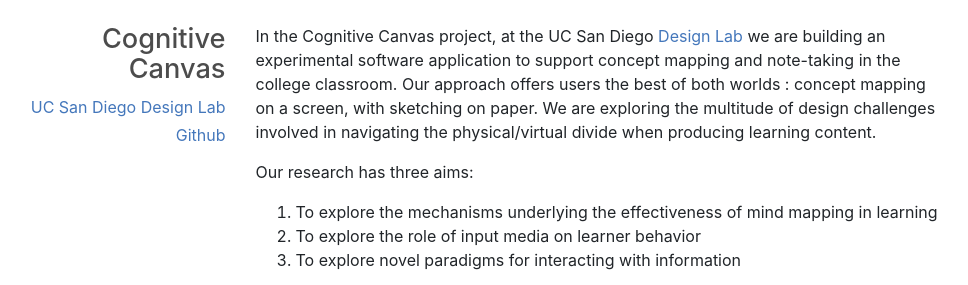
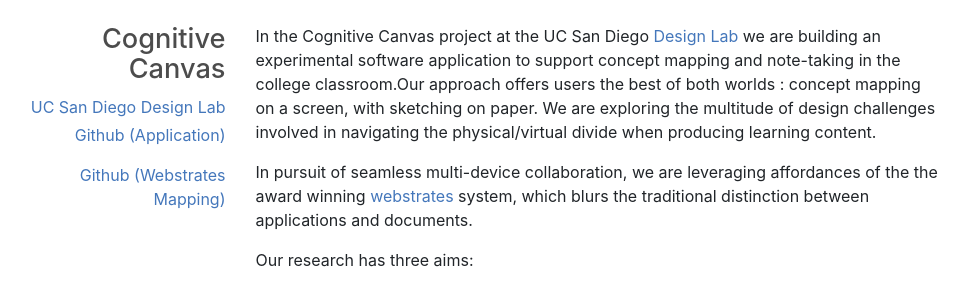
Before and after one commit to madebyafox/CognitiveCanvas, a plain HTML site: page docs/index.html in a window 1280 px wide. Shown: the top 285 px of the page, without its empty margins (162-1130 px from the left). Drawn offline with nearby package versions, Linux system fonts and the light colour scheme.

Commit message:
update collaboration

```diff
--- a/docs/index.html
+++ b/docs/index.html
@@ -14,16 +14,23 @@
 		<div class="col-sm-3 cond-right">
 			<h1>Cognitive Canvas</h1>
             <p class="alt mb-0"><a href="http://designlab.ucsd.edu/">UC San Diego Design Lab</a></p>
-            <p class="mt-1"><a href="https://github.com/activityhistory">Github</a></p>
+            <p class="mt-1"><a href="https://github.com/CognitiveCanvas-Container">Github (Application)</a>
+            <p class="mt-2"><a href="https://github.com/CognitiveCanvas-Mapping">Github (Webstrates Mapping)</a></p>
+</p>
 		</div>
 
         <div class="col-sm-9">
-            <p>In the Cognitive Canvas project, at the UC San Diego <a href="http://designlab.ucsd.edu/">
+            <p>In the Cognitive Canvas project at the UC San Diego
+              <a href="http://designlab.ucsd.edu/">
               Design Lab</a> we are building an experimental software
-              application to support concept mapping and note-taking in the college classroom.
-              Our approach offers users the best of both worlds : concept mapping on a screen,
+              application to support concept mapping and note-taking in the
+              college classroom.Our approach offers users the best of both worlds : concept mapping on a screen,
               with sketching on paper. We are exploring the multitude of design challenges involved in
               navigating the physical/virtual divide when producing learning content. </p>
+
+            <p>In pursuit of seamless multi-device collaboration, we are leveraging affordances of the the award
+              winning <a href="http://webstrates.net/">webstrates</a> system, which blurs the traditional distinction
+              between applications and documents.
 
             <p>Our research has three aims:
               <ol>
```
